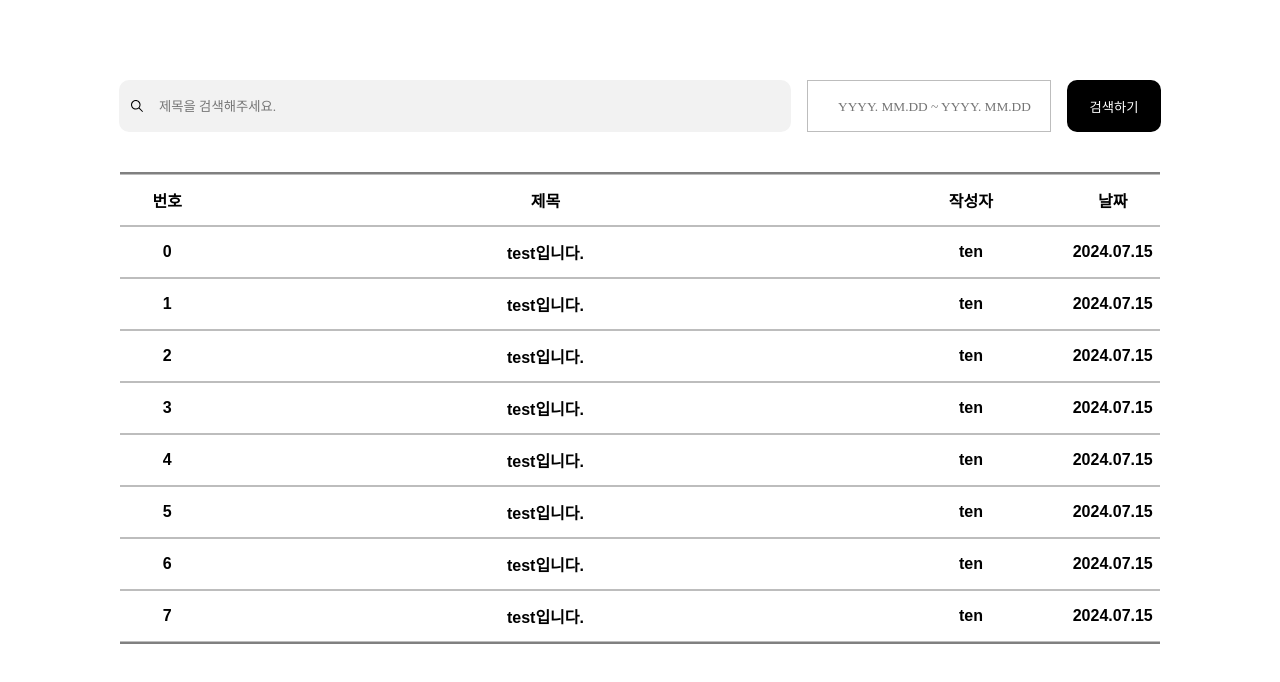
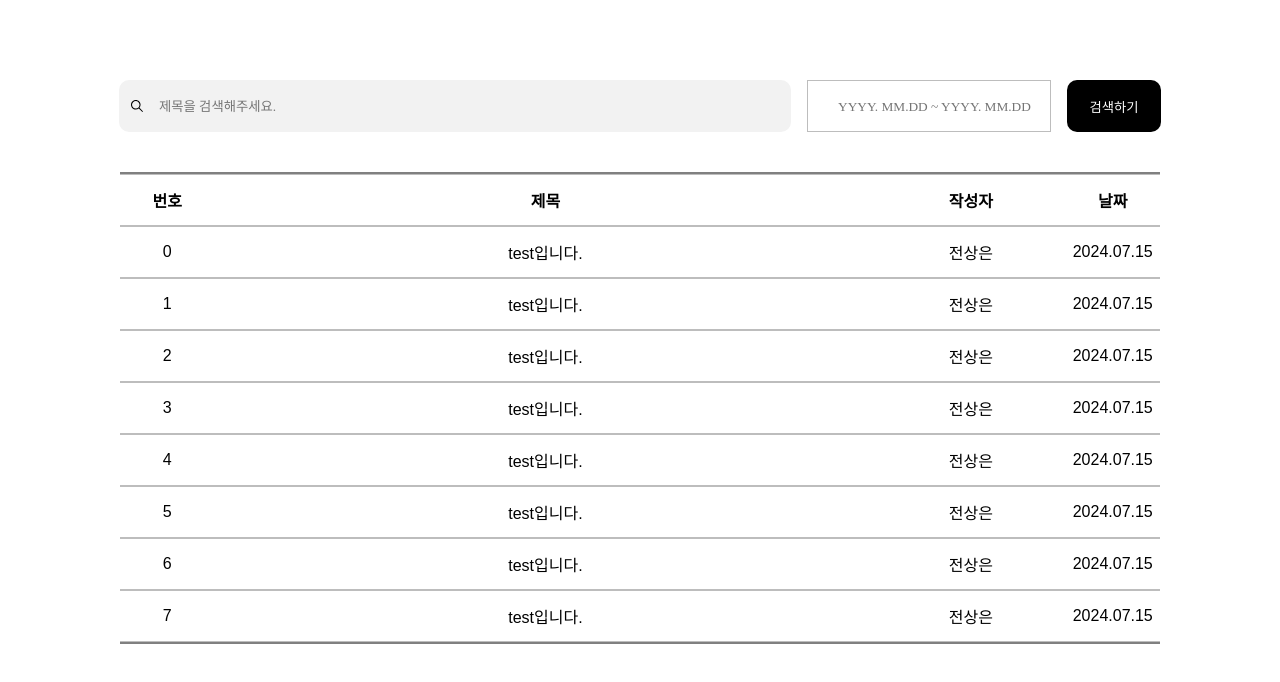
Before and after one commit to wowddok99/react-pages-practice, a Next.js app in the folder class/: page /boards/list in a window 1280 px wide. Shown: the top 682 px of the page. Built offline with nearby package versions, Linux system fonts and the light colour scheme; a web font is replaced by a local one.

Commit message:
list page - Column의 bold 삭제

```diff
--- a/class/src/components/units/board/list/BoardList.presenter.js
+++ b/class/src/components/units/board/list/BoardList.presenter.js
@@ -48,7 +48,7 @@ export default function BoardListUI(){
                         <Row>
                             <ColumnId>{index}</ColumnId>
                             <ColumnTitle>test입니다.</ColumnTitle>
-                            <ColumnWriter>ten</ColumnWriter>
+                            <ColumnWriter>전상은</ColumnWriter>
                             <ColumnDate>2024.07.15</ColumnDate>
                         </Row>
                     ))}
--- a/class/src/components/units/board/list/BoardList.styles.js
+++ b/class/src/components/units/board/list/BoardList.styles.js
@@ -74,6 +74,7 @@ export const TableTop = styled.div`
 export const TableBottom = styled.div`
     border-bottom: 0.125rem solid gray;
 `
+
 export const Row = styled.div`
     display: flex;
     align-items: center;
@@ -107,25 +108,21 @@ export const ColumnHeaderDate = styled.div`
 `
 
 export const ColumnId = styled.div`
-    font-weight: bold;
     width: 10%;
     text-align: center;
 `
 
 export const ColumnTitle = styled.div`
-    font-weight: bold;
     width: 70%;
     text-align: center;
 `
 
 export const ColumnWriter = styled.div`
-    font-weight: bold;
     width: 20%;
     text-align: center;
 `
 
 export const ColumnDate = styled.div`
-    font-weight: bold;
     width: 10%;
     text-align: center;
 `
```
